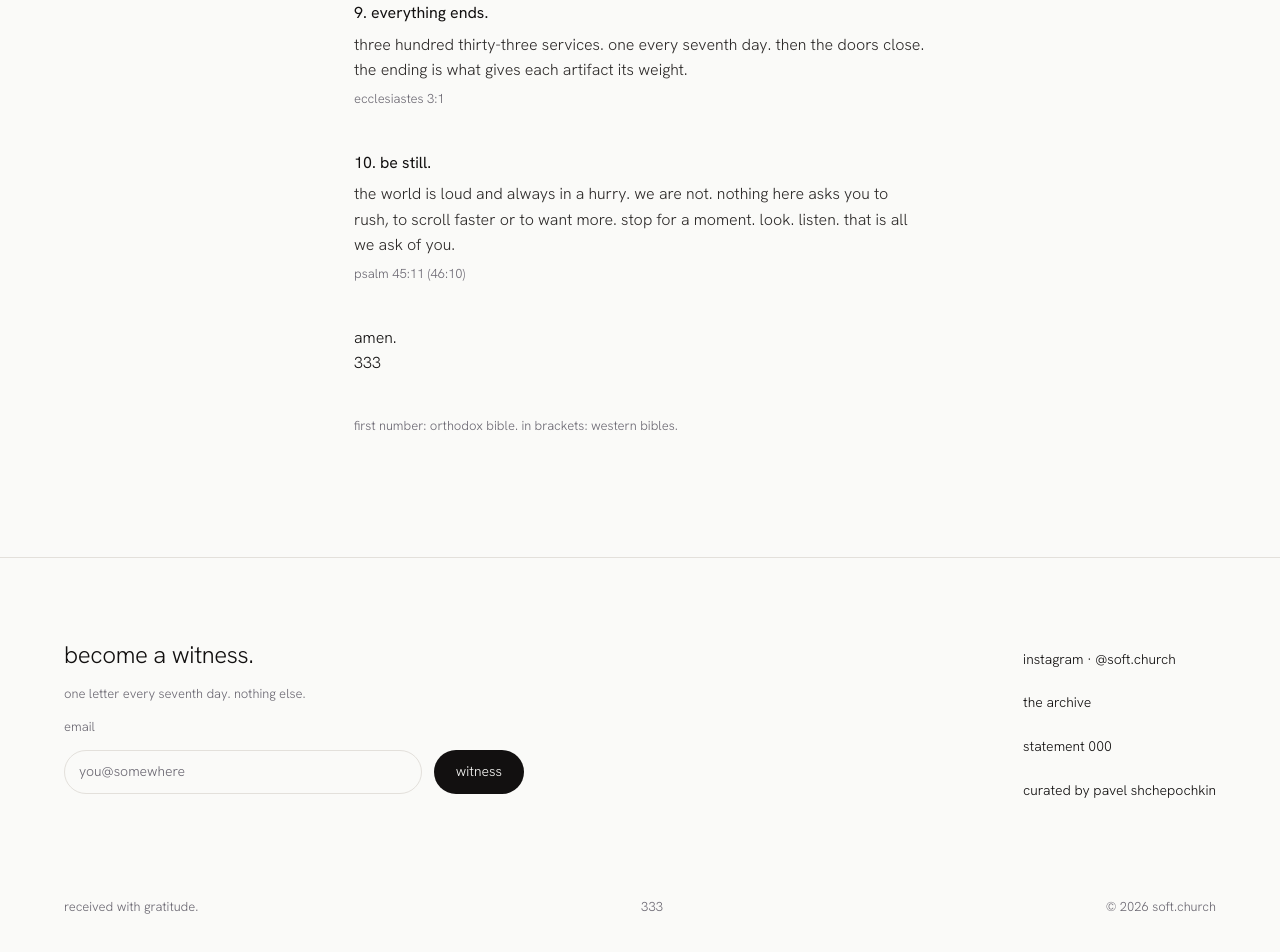
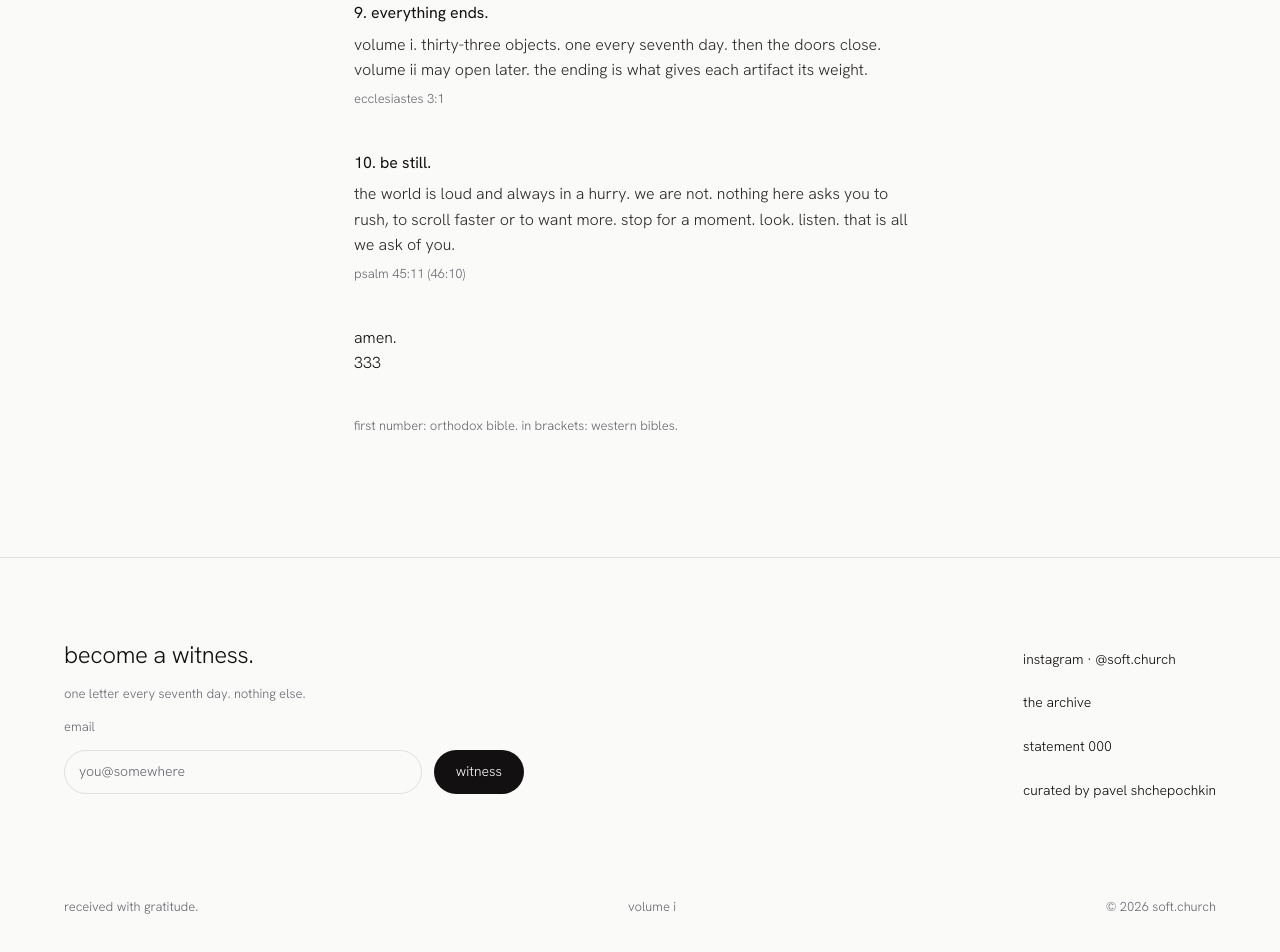
Before and after one commit to paulscriptum/softchurchweb, a Next.js app: page / in a window 1280 px wide. Shown: the part 5134-6086 px from the top of the page. Built offline with nearby package versions, Linux system fonts and the light colour scheme.

Commit message:
Volume i is 33 objects; split the hero onto two lines

```diff
--- a/app/admin/actions.ts
+++ b/app/admin/actions.ts
@@ -68,7 +68,7 @@ export async function saveSettings(_: FormState, fd: FormData): Promise<FormStat
     return { message: 'the first service needs a date and a time.' };
   }
   if (!Number.isInteger(totalServices) || totalServices < 1 || totalServices > 999) {
-    return { message: 'total services must be between 1 and 999.' };
+    return { message: 'services in this volume must be between 1 and 999.' };
   }
 
   try {
--- a/components/Footer.tsx
+++ b/components/Footer.tsx
@@ -26,7 +26,7 @@ export function Footer({ settings }: { settings: Settings }) {
         </div>
         <div className="flex flex-wrap justify-between gap-x-6 gap-y-2 text-meta text-muted">
           <span>received with gratitude.</span>
-          <span>{settings.totalServices}</span>
+          <span>volume i</span>
           <span>
             © {COPYRIGHT_YEAR} {SITE_NAME}
           </span>
--- a/components/Hero.tsx
+++ b/components/Hero.tsx
@@ -10,7 +10,9 @@ export function Hero({ settings, renderedAt }: { settings: Settings; renderedAt:
     >
       <HeroDot size={260} />
       <h1 className="relative max-w-manifesto text-hero leading-[1.15] font-normal text-body tracking-[-0.025em]">
-        everything is given. some of it is kept.
+        everything is given.
+        <br />
+        some of it is kept.
       </h1>
       <div className="flex flex-col gap-1.5 self-stretch text-meta text-muted">
         <HeroMeta settings={settings} renderedAt={renderedAt} />
--- a/components/ObjectsGrid.tsx
+++ b/components/ObjectsGrid.tsx
@@ -18,7 +18,7 @@ import { ObjectCard } from './ObjectCard';
 function headline(now: number, settings: Settings): string {
   const current = currentService(now, settings);
   const weekday = serviceWeekday(settings);
-  if (now >= doorsCloseAt(settings)) return `${settings.totalServices} services · the doors are closed`;
+  if (now >= doorsCloseAt(settings)) return `volume i · ${settings.totalServices} objects · the doors are closed`;
   if (now < doorsOpenAt(settings)) return `the doors open on ${weekday} · service 001 a week later`;
   if (current === 0) return `statement 000 is open · service 001 arrives on ${weekday}`;
   if (current >= settings.totalServices) return `service ${pad3(current)} is open · the last one`;
--- a/components/admin/SettingsForm.tsx
+++ b/components/admin/SettingsForm.tsx
@@ -39,7 +39,7 @@ export function SettingsForm({ settings }: { settings: Settings }) {
         <input name="timezone" required defaultValue={settings.timezone} className={inputClass} />
       </label>
       <label className={labelClass}>
-        services in total
+        services in this volume
         <input
           name="totalServices"
           type="number"
--- a/config/site.ts
+++ b/config/site.ts
@@ -3,7 +3,7 @@ import type { Settings } from '@/content/types';
 export const SITE_NAME = 'soft.church';
 export const SITE_URL = 'https://soft.church';
 export const SITE_DESCRIPTION =
-  'a quiet house for given things. one service every seventh day. 333 in total.';
+  'a quiet house for given things. one service every seventh day. volume i, 33 objects.';
 
 export const COPYRIGHT_YEAR = 2026;
 export const INSTAGRAM_HANDLE = '@soft.church';
@@ -17,7 +17,8 @@ export const CURATOR_URL = 'https://shchepochk.in/';
 export const DEFAULT_SETTINGS: Settings = {
   firstServiceAt: '2026-11-15T14:33:00.000Z',
   timezone: 'Europe/Berlin',
-  totalServices: 333,
+  // volume i: 33 objects, then the doors close. volume ii may open later.
+  totalServices: 33,
   instagram: 'https://instagram.com/soft.church',
   archive: 'https://333objects.com',
 };
--- a/content/manifesto.ts
+++ b/content/manifesto.ts
@@ -61,7 +61,7 @@ export const manifesto = {
     {
       number: 9,
       title: 'everything ends.',
-      body: 'three hundred thirty-three services. one every seventh day. then the doors close. the ending is what gives each artifact its weight.',
+      body: 'volume i. thirty-three objects. one every seventh day. then the doors close. volume ii may open later. the ending is what gives each artifact its weight.',
       reference: 'ecclesiastes 3:1',
     },
     {
--- a/content/statements.ts
+++ b/content/statements.ts
@@ -3,5 +3,5 @@ export const statements: string[] = [
   'every seventh day, a service opens with one new object.',
   'a picture, a sound, or a small tool you can use. sometimes made with a guest.',
   'some you can receive free for seven days. some you can keep for a price.',
-  '333 services. then the doors close.',
+  'volume i. 33 objects. then the doors close. volume ii may open later.',
 ];
--- a/content/types.ts
+++ b/content/types.ts
@@ -54,6 +54,7 @@ export interface Settings {
    */
   firstServiceAt: string;
   timezone: string;
+  /** How many services this volume holds. Volume i is 33; then the doors close. */
   totalServices: number;
   instagram: string;
   archive: string;
--- a/reference/BRIEF.md
+++ b/reference/BRIEF.md
@@ -14,7 +14,7 @@ soft.church is a niche brand and community: *a quiet house for given things*.
   - **offering** — free, available for seven days (e.g. a phone wallpaper to download);
   - **keeping** — a paid edition in a meaningful number (333, 33, 12 or 3);
   - **relic** — a 1/1, sold by auction.
-- There will be exactly 333 services. Then the project closes ("the doors close").
+- Volume i plans 33 objects. Then the doors close. Volume ii may open later.
 - Artifact types: **sign** (image), **psalm** (ambient mix), **instrument** (small software tool), **object** (physical item, later).
 - The brand speaks about God through gratitude and presence, never by preaching. The tone is quiet, short and declarative.
 - The community lives on Instagram (@soft.church) and on this site.
@@ -24,11 +24,11 @@ soft.church is a niche brand and community: *a quiet house for given things*.
 Build a one-page landing site with these sections, in this order, exactly as in the reference:
 
 1. **header**: logo `soft·church` (the dot is the brand mark, see 6.1); nav anchors: about, objects, manifesto, witness.
-2. **hero**: large blurred dot, the line "everything is given. some of it is kept.", meta "service 001/333 · the seventh day", and a countdown (see 6.3).
+2. **hero**: large blurred dot, the two lines "everything is given." / "some of it is kept.", meta "service 001/033 · the seventh day", and a countdown (see 6.3).
 3. **about**: five statements, one per screen, revealed softly on scroll (see 6.4).
 4. **objects**: dense grid of artifacts with service number, kind, title, meta line and an action (receive / keep / bid / upcoming).
-5. **manifesto**: "statement 000", theses 0–10, ending "amen. 333". Copy is final; keep it verbatim.
-6. **footer**: "become a witness" email signup, links (instagram, the archive, statement 000), and the bottom line "received with gratitude. · 333 · © 2026 soft.church".
+5. **manifesto**: "statement 000", theses 0–10, ending "amen. 333". Thesis 9 names volume i (33 objects) and that volume ii may open later; the amen stays 333.
+6. **footer**: "become a witness" email signup, links (instagram, the archive, statement 000), and the bottom line "received with gratitude. · volume i · © 2026 soft.church".
 
 ## 3. Stack
 
@@ -74,7 +74,7 @@ type Status = 'open' | 'upcoming' | 'kept' | 'closed';
 
 interface Artifact {
   id: string;            // e.g. 'melting-dot'
-  service: number;       // 1..333
+  service: number;       // 1..33 in volume i
   kind: Kind;
   type: ArtifactType;
   title: string;         // lowercase
@@ -94,7 +94,7 @@ Seed `content/artifacts.ts` with the six artifacts from the reference.
 
 Display rules (derive them, don't hardcode per card):
 
-- Numbers are always zero-padded to three digits: `service 001`, `001/333`.
+- Numbers are always zero-padded to three digits: `service 001`, `001/033`.
 - Line 1: `service {nnn} · {kind}`.
 - Line 2: title.
 - Line 3:
@@ -150,7 +150,7 @@ Display rules (derive them, don't hardcode per card):
 
 ## 8. Meta and SEO
 
-- Title `soft.church`. Description: `a quiet house for given things. one service every seventh day. 333 in total.`
+- Title `soft.church`. Description: `a quiet house for given things. one service every seventh day. volume i, 33 objects.`
 - OG image 1200×630: a blurred dot centered on `--bg`. Generate it with `next/og`.
 - Favicon and app icon: a **compact** dot. Use a bigger dot and lighter blur (about 4% of diameter), because the full blur turns to grey mush at 16px. Provide light and dark variants.
 - `lang="en"`, semantic landmarks (`header`, `nav`, `main`, `section` with labels, `footer`).
--- a/reference/index.html
+++ b/reference/index.html
@@ -4,7 +4,7 @@
 <meta charset="utf-8">
 <meta name="viewport" content="width=device-width, initial-scale=1">
 <title>soft.church</title>
-<meta name="description" content="a quiet house for given things. one service every seventh day. 333 in total.">
+<meta name="description" content="a quiet house for given things. one service every seventh day. volume i, 33 objects.">
 <link rel="preconnect" href="https://fonts.googleapis.com">
 <link rel="stylesheet" href="https://fonts.googleapis.com/css2?family=Inter:wght@300;400&display=swap">
 <!--
@@ -95,9 +95,9 @@
 
 <section class="hero" aria-label="soft.church">
   <span class="dot dot--hero" aria-hidden="true"></span>
-  <h1>everything is given. some of it is kept.</h1>
+  <h1>everything is given.<br>some of it is kept.</h1>
   <div class="meta small muted">
-    <span>service 001/333 · the seventh day</span>
+    <span>service 001/033 · the seventh day</span>
     <span>scroll slowly.</span>
   </div>
 </section>
@@ -107,7 +107,7 @@
   <div class="statement"><span class="dot dot--sep" aria-hidden="true"></span><p>every seventh day, a service.</p></div>
   <div class="statement"><span class="dot dot--sep" aria-hidden="true"></span><p>some things are offered. free, for seven days.</p></div>
   <div class="statement"><span class="dot dot--sep" aria-hidden="true"></span><p>some things are kept. one, three, twelve, thirty-three, three hundred thirty-three.</p></div>
-  <div class="statement"><span class="dot dot--sep" aria-hidden="true"></span><p>333 services. then the doors close.</p></div>
+  <div class="statement"><span class="dot dot--sep" aria-hidden="true"></span><p>volume i. 33 objects. then the doors close. volume ii may open later.</p></div>
 </section>
 
 <section id="objects" class="objects wrap" aria-label="objects">
@@ -163,7 +163,7 @@
   <div class="t"><h3>6. we speak our own language.</h3><p>brands wore the old words out. so we made new ones. the words arrive with the objects.</p></div>
   <div class="t"><h3>7. made with friends.</h3><p>artists, musicians, people who write code at night. every guest brings a world. this is a shared house.</p></div>
   <div class="t"><h3>8. a tool can be a prayer.</h3><p>a small piece of software can hold attention like a candle. we make instruments for listening, waiting, wondering.</p></div>
-  <div class="t"><h3>9. everything ends.</h3><p>three hundred thirty-three services. one every seventh day. then the doors close. the ending is what gives each artifact its weight.</p></div>
+  <div class="t"><h3>9. everything ends.</h3><p>volume i. thirty-three objects. one every seventh day. then the doors close. volume ii may open later. the ending is what gives each artifact its weight.</p></div>
   <div class="t"><h3>10. be still.</h3><p>the world is loud and always in a hurry. we are not. nothing here asks you to rush, to scroll faster or to want more. stop for a moment. look. listen. that is all we ask of you.</p></div>
   <p>amen.<br>333</p>
 </section>
@@ -188,7 +188,7 @@
     </div>
     <div class="foot-bottom small muted">
       <span>received with gratitude.</span>
-      <span>333</span>
+      <span>volume i</span>
       <span>© 2026 soft.church</span>
     </div>
   </div>
```
